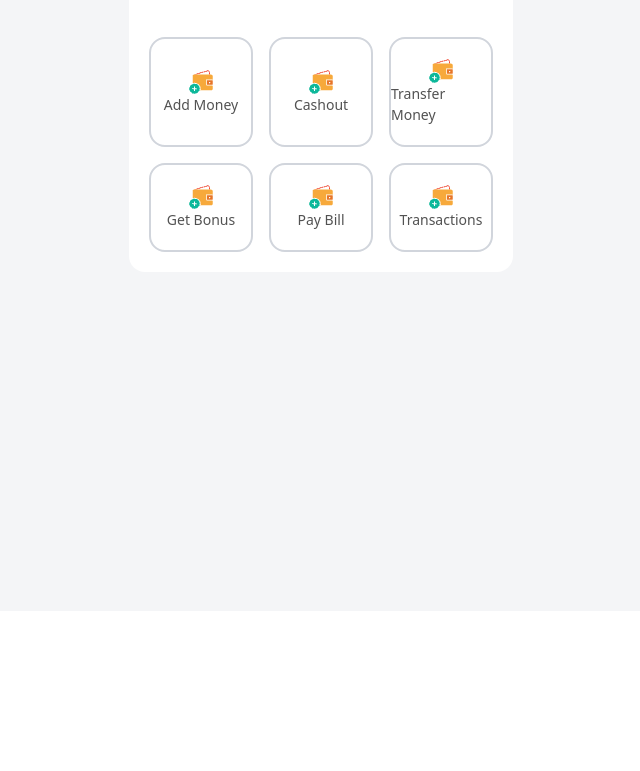
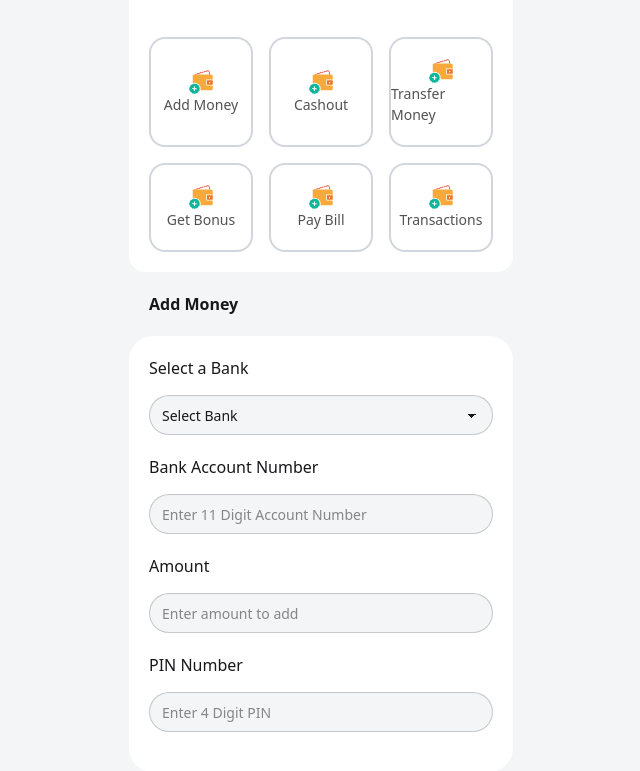
Before and after one commit to hellohabib/selfDev-13-web, a plain HTML site: page payoo-mfs/home.html in a window 1280 px wide. Shown: the part 189-960 px from the top of the page, without its empty margins (319-959 px from the left). Before the commit the page ends 800 px from the top, so only its background shows below. Drawn offline with nearby package versions, Linux system fonts and the light colour scheme.

Commit message:
commit at 9:30AM

```diff
--- a/payoo-mfs/home.html
+++ b/payoo-mfs/home.html
@@ -16,7 +16,7 @@
 
 </head>
 
-<body class="h-lvh bg-[#f4f5f7]">
+<body class="h-full bg-[#f4f5f7]">
     <header class="bg-white max-w-sm mx-auto rounded-b-2xl">
         <div class="flex justify-between items-center max-w-lg mx-auto border-b-2 border-b-gray-200 p-3">
             <div class="flex justify-center items-center">
@@ -41,39 +41,68 @@
                 </p>
             </div>
             <div class="max-w-lg mx-auto p-5 grid grid-cols-3 gap-4">
-                <div
-                    class="flex flex-col justify-center items-center border-2 border-gray-300 rounded-2xl pt-5 pb-5">
+                <div class="flex flex-col justify-center items-center border-2 border-gray-300 rounded-2xl pt-5 pb-5">
                     <img src="./assets/wallet1.png" alt="">
                     <p class="text-[14px] text-[#080808b3]">Add Money</p>
                 </div>
-                <div
-                    class="flex flex-col justify-center items-center border-2 border-gray-300 rounded-2xl pt-5 pb-5">
+                <div class="flex flex-col justify-center items-center border-2 border-gray-300 rounded-2xl pt-5 pb-5">
                     <img src="./assets/wallet1.png" alt="">
                     <p class="text-[14px] text-[#080808b3]">Cashout</p>
                 </div>
-                <div
-                    class="flex flex-col justify-center items-center border-2 border-gray-300 rounded-2xl pt-5 pb-5">
+                <div class="flex flex-col justify-center items-center border-2 border-gray-300 rounded-2xl pt-5 pb-5">
                     <img src="./assets/wallet1.png" alt="">
                     <p class="text-[14px] text-[#080808b3]">Transfer Money</p>
                 </div>
-                <div
-                    class="flex flex-col justify-center items-center border-2 border-gray-300 rounded-2xl pt-5 pb-5">
+                <div class="flex flex-col justify-center items-center border-2 border-gray-300 rounded-2xl pt-5 pb-5">
                     <img src="./assets/wallet1.png" alt="">
                     <p class="text-[14px] text-[#080808b3]">Get Bonus</p>
                 </div>
-                <div
-                    class="flex flex-col justify-center items-center border-2 border-gray-300 rounded-2xl pt-5 pb-5">
+                <div class="flex flex-col justify-center items-center border-2 border-gray-300 rounded-2xl pt-5 pb-5">
                     <img src="./assets/wallet1.png" alt="">
                     <p class="text-[14px] text-[#080808b3]">Pay Bill</p>
                 </div>
-                <div
-                    class="flex flex-col justify-center items-center border-2 border-gray-300 rounded-2xl pt-5 pb-5">
+                <div class="flex flex-col justify-center items-center border-2 border-gray-300 rounded-2xl pt-5 pb-5">
                     <img src="./assets/wallet1.png" alt="">
                     <p class="text-[14px] text-[#080808b3]">Transactions</p>
                 </div>
             </div>
         </div>
     </header>
+
+    <!-- All Forms start -->
+    <div class="all-forms max-w-sm mx-auto">
+        <h1 class="m-[20px] font-semibold">Add Money</h1>
+        <form action="" class="bg-white rounded-3xl p-5">
+            <div class="">
+                <label for="" class="font-medium">Select a Bank</label>
+                <select class="select rounded-4xl w-full mt-[15px] mb-[20px] bg-[#f4f5f7]">
+                    <option disabled selected>Select Bank</option>
+                    <option>Islami Bank</option>
+                    <option>Shahjalal Bank</option>
+                    <option>Al Arafa Bank</option>
+                    <option>EXIM Bank</option>
+                    <option>Social Islami Bank</option>
+                </select>
+            </div>
+            <div class="">
+                <label for="" class="font-medium">Bank Account Number</label>
+                <input class="input rounded-4xl w-full mt-[15px] mb-[20px] bg-[#f4f5f7]" type="text" name="" id="" placeholder="Enter 11 Digit Account Number">
+            </div>
+
+            <div class="">
+                <label for="" class="font-medium">Amount</label>
+                <input class="input rounded-4xl w-full mt-[15px] mb-[20px] bg-[#f4f5f7]" type="text" name="" id="" placeholder="Enter amount to add">
+            </div>
+
+            <div class="">
+                <label for="" class="font-medium">PIN Number</label>
+                <input class="input rounded-4xl w-full mt-[15px] mb-[20px] bg-[#f4f5f7]" type="text" name="" id="" placeholder="Enter 4 Digit PIN">
+            </div>
+            <div></div>
+            <div></div>
+            <div></div>
+        </form>
+    </div>
 
 
 
```
